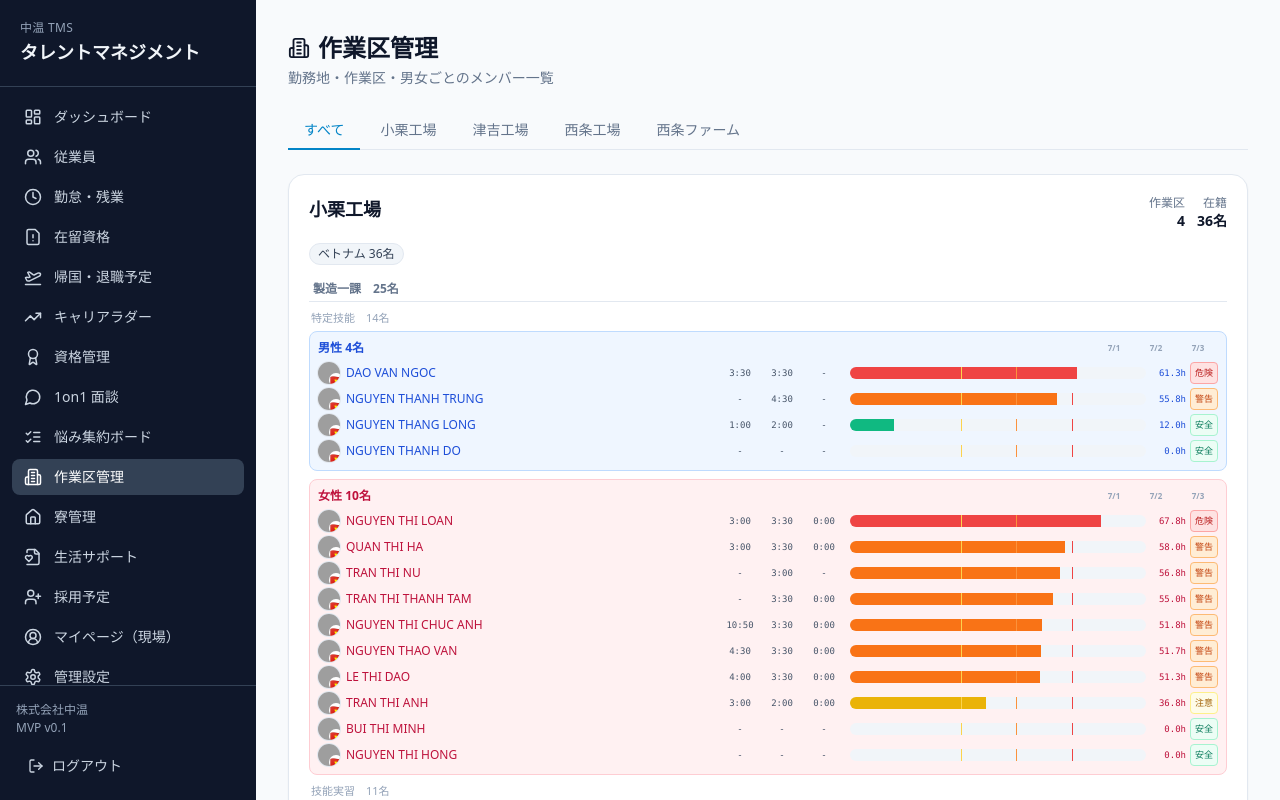
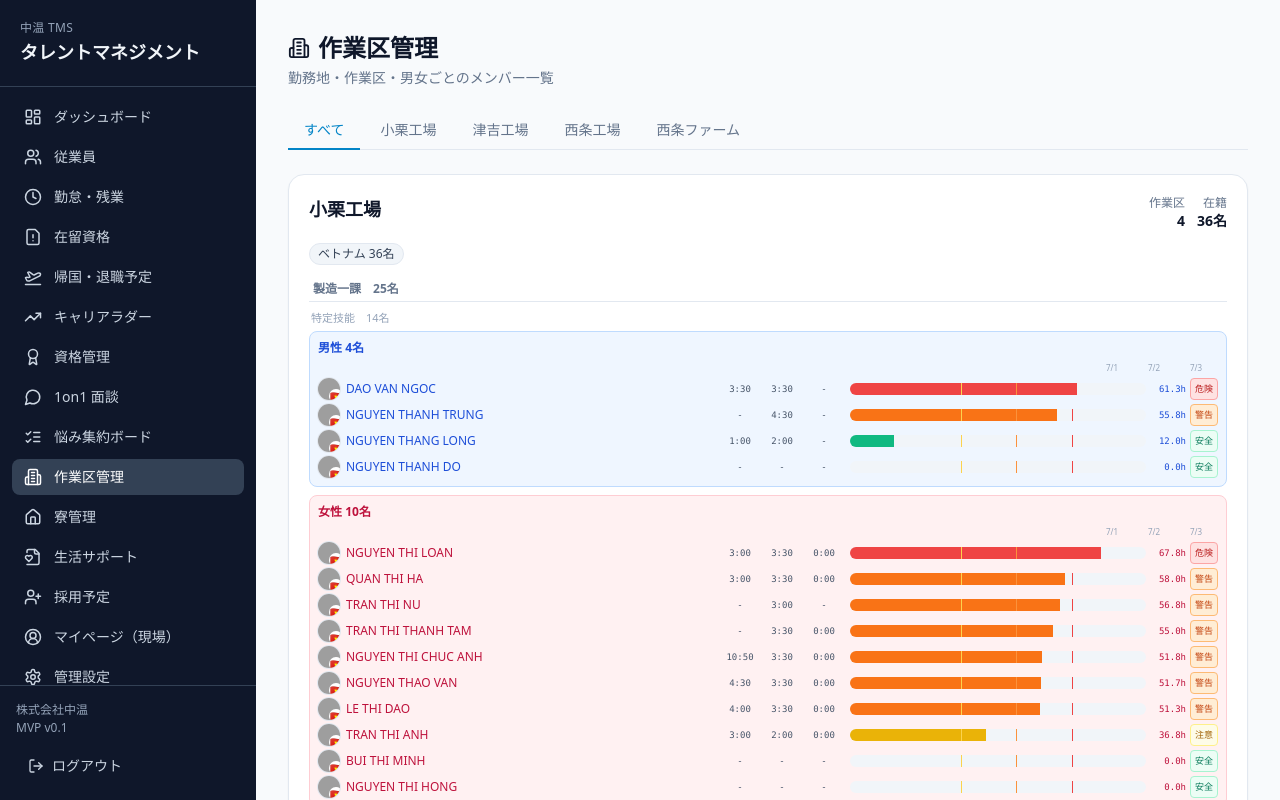
Before and after one commit to ozakichuon/chuon-globaltms, a Next.js app: page /workplace in a window 1280 px wide. Shown: the top 800 px of the page. Built offline with nearby package versions, Linux system fonts and the light colour scheme; no server answers; grey boxes are pictures that could not be loaded.

Commit message:
fix: 残業3日日付を値列の上に移動

```diff
--- a/src/app/(admin)/workplace/page.tsx
+++ b/src/app/(admin)/workplace/page.tsx
@@ -118,10 +118,9 @@ function GenderBox({ label, people, color }: { label: string; people: Emp[]; col
   const styles = { blue: "border-blue-200 bg-blue-50 text-blue-700", rose: "border-rose-200 bg-rose-50 text-rose-700" };
   return (
     <div className={`border rounded-lg p-2 text-xs ${styles[color]}`}>
-      <div className="font-semibold mb-1.5 flex items-center">
-        <span>{label} {people.length}名</span>
+      <div className="font-semibold mb-1">{label} {people.length}名</div>
       {recent3Dates.length > 0 && (
-          <div className="flex gap-0.5 ml-auto">
+        <div className="flex justify-end gap-0.5 mb-0.5 pr-0.5">
           {recent3Dates.map((d) => {
             const mm = d.slice(5, 7).replace(/^0/, "");
             const dd = d.slice(8, 10).replace(/^0/, "");
@@ -131,7 +130,6 @@ function GenderBox({ label, people, color }: { label: string; people: Emp[]; col
           })}
         </div>
       )}
-      </div>
       {people.length === 0 ? (
         <div className="text-slate-400">—</div>
       ) : (
```
Lines whose indentation alone changed are shown as unchanged.
